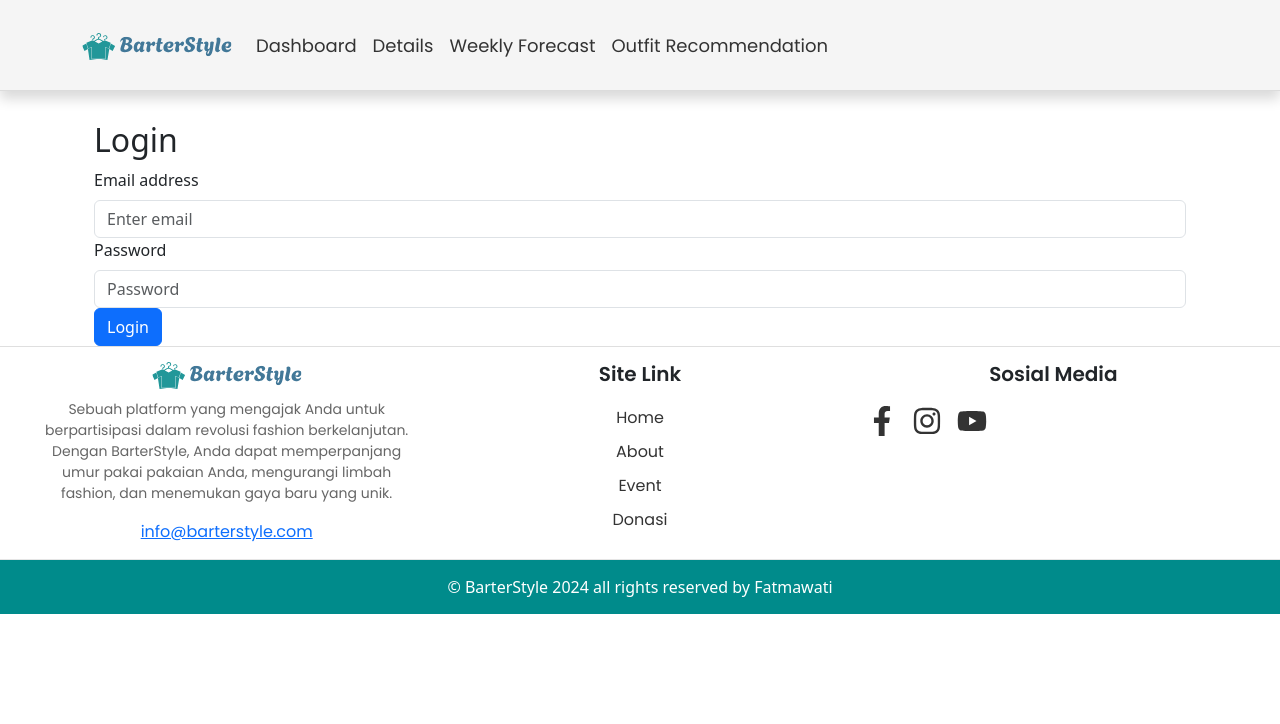
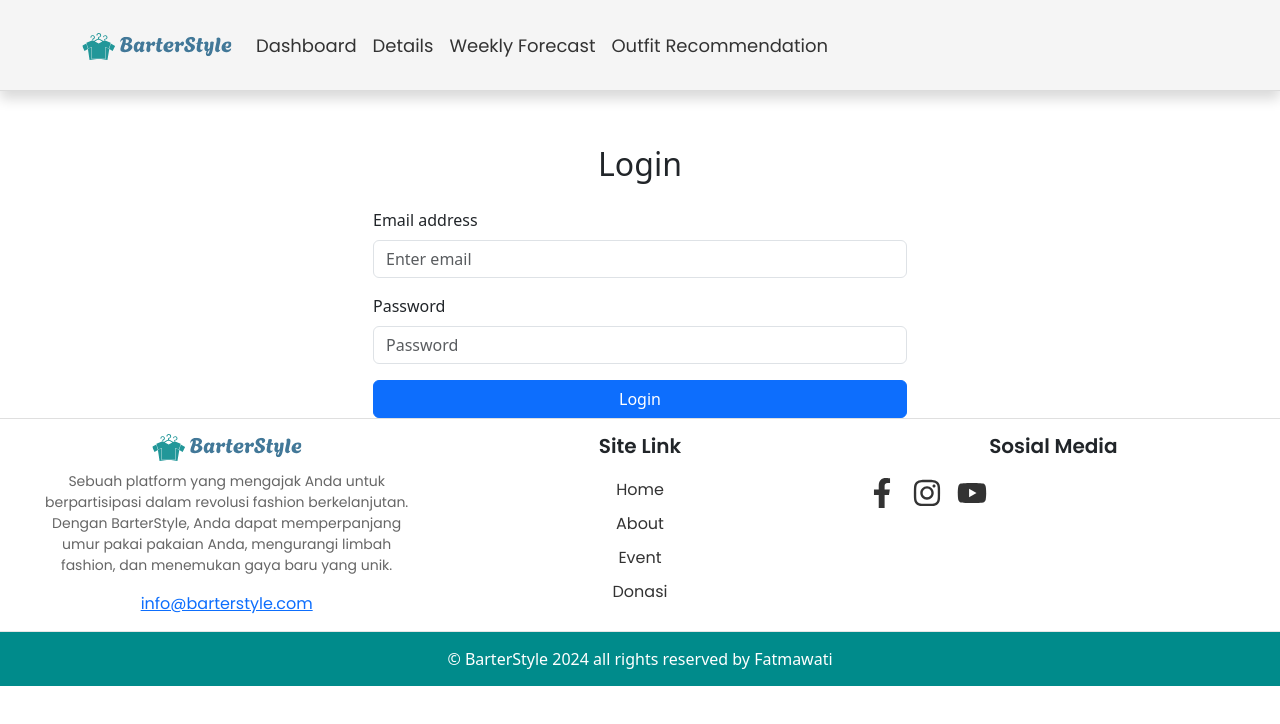
Before and after one commit to Agustinnisa/stylish-shieldd, a React (Vite) app: page /login in a window 1280 px wide. Shown: the top 724 px of the page. Built offline with nearby package versions, Linux system fonts and the light colour scheme.

Commit message:
add loginpage and styling

```diff
--- a/src/component/LoginPage.jsx
+++ b/src/component/LoginPage.jsx
@@ -1,25 +1,31 @@
 import React from "react";
-import { Button, Container, Form } from "react-bootstrap";
+import { Button, Container, Form, Row, Col } from "react-bootstrap";
 
 const LoginPage = ({ handleLogin }) => {
   return (
-    <Container>
-      <h2>Login</h2>
+    <Container className="login-container">
+      <Row className="justify-content-md-center">
+        <Col md={6}>
+          <h2 className="text-center my-4">Login</h2>
           <Form>
-        <Form.Group controlId="formBasicEmail">
+            <Form.Group controlId="formBasicEmail" className="mb-3">
               <Form.Label>Email address</Form.Label>
               <Form.Control type="email" placeholder="Enter email" />
             </Form.Group>
 
-        <Form.Group controlId="formBasicPassword">
+            <Form.Group controlId="formBasicPassword" className="mb-3">
               <Form.Label>Password</Form.Label>
               <Form.Control type="password" placeholder="Password" />
             </Form.Group>
 
+            <div className="d-grid">
               <Button variant="primary" type="button" onClick={handleLogin}>
                 Login
               </Button>
+            </div>
           </Form>
+        </Col>
+      </Row>
     </Container>
   );
 };
--- /dev/null
+++ b/src/module/LoginPage.modul.css
@@ -0,0 +1,22 @@
+.login-container {
+  margin-top: 50px;
+  padding: 40px;
+  background-color: #f9f9f9;
+  border-radius: 10px;
+  box-shadow: 0px 4px 10px rgba(0, 0, 0, 0.1);
+}
+
+h2 {
+  font-family: "Poppins", sans-serif;
+  font-weight: 600;
+}
+
+.form-control {
+  height: 45px;
+  font-size: 16px;
+}
+
+button {
+  padding: 10px 0;
+  font-size: 18px;
+}
```
Lines whose indentation alone changed are shown as unchanged.
